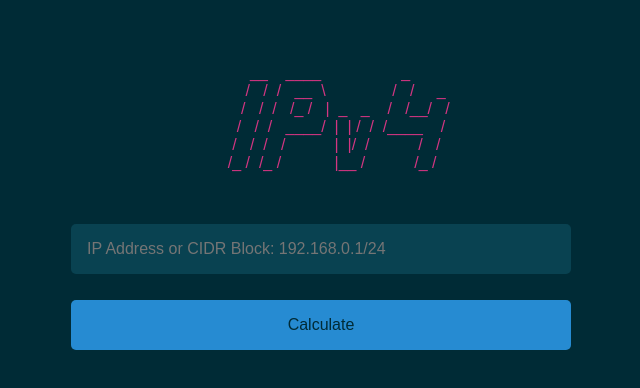
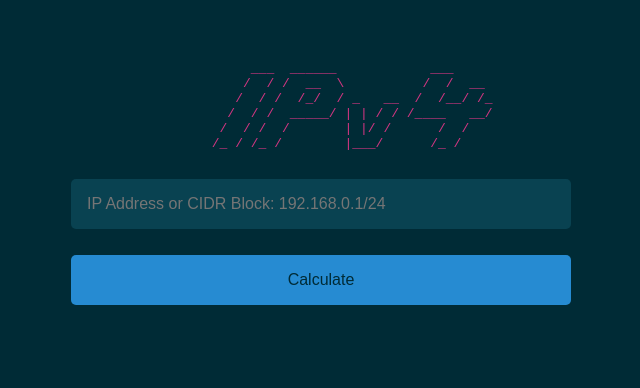
Before and after one commit to 0x747/subnet-calculator, a plain HTML site: page index.html in a window 1280 px wide. Shown: the whole page, without its empty margins (319-959 px from the left). Drawn offline with Linux system fonts and the light colour scheme; no server answers.

Commit message:
fix ascii art

```diff
--- a/index.html
+++ b/index.html
@@ -10,13 +10,12 @@
 
     <main>
         <pre>
-             __    ____                  _
-            /   /  /   __  \               /   /     _
-           /   /  /   /_ /   |  _   _    /   /__/   /
-          /   /  /   ____/  |  | /  /  /____    /
-         /   /  /   /           |  |/  /           /   /
-        /_ /  /_ /            |__ /           /_ /
-
+             ___  ______            ___
+            /  / /  __  \          /  /  __
+           /  / /  /_/  / _   __  /  /__/ /_
+          /  / /  _____/ | | / / /____   __/
+         /  / /  /       | |/ /      /  /
+        /_ / /_ /        |___/      /_ /
         </pre>
         <form action="" onsubmit="return false;">
             <input type="text" placeholder="IP Address or CIDR Block: 192.168.0.1/24" id="ipv4TxtBox">
--- a/styles/main.css
+++ b/styles/main.css
@@ -1,6 +1,5 @@
 * {
     box-sizing: border-box;
-    font-family: Arial, Helvetica, sans-serif;
 }
 
 body {
@@ -24,6 +23,7 @@ pre {
 }
 
 form {
+    font-family: Arial, Helvetica, sans-serif;
     display: flex;
     width: 100%;
     gap: 0.25rem;
@@ -31,6 +31,7 @@ form {
 }
 
 input {
+    font-family: Arial, Helvetica, sans-serif;
     background-color: #094251;
     color: #93a1a1 ;
     border-radius: 5px;
@@ -41,6 +42,7 @@ input {
 }
 
 #submitBtn {
+    font-family: Arial, Helvetica, sans-serif;
     background-color: #268bd2 ;
     color: #002b36;
 }
@@ -51,6 +53,7 @@ input {
 }
 
 td {
+    font-family: Arial, Helvetica, sans-serif;
     width: 100%;
     border: 1px solid #657b83;
     padding-left: 1rem;
@@ -64,6 +67,7 @@ td {
 }
 
 table {
+    font-family: Arial, Helvetica, sans-serif;
     width: 100%;
     display: none;
     color: #b58900;
```
